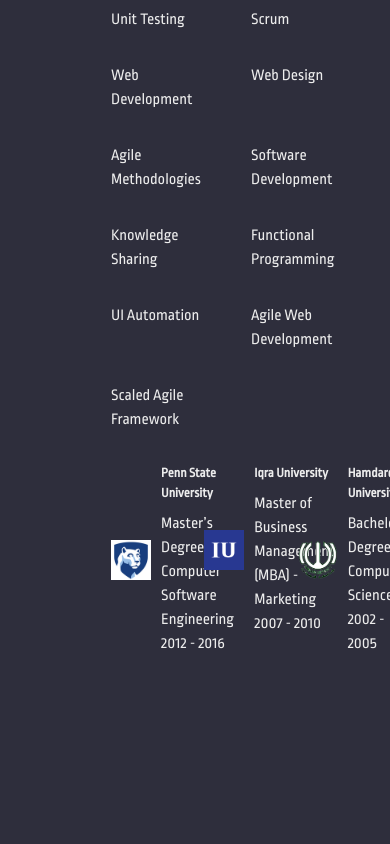
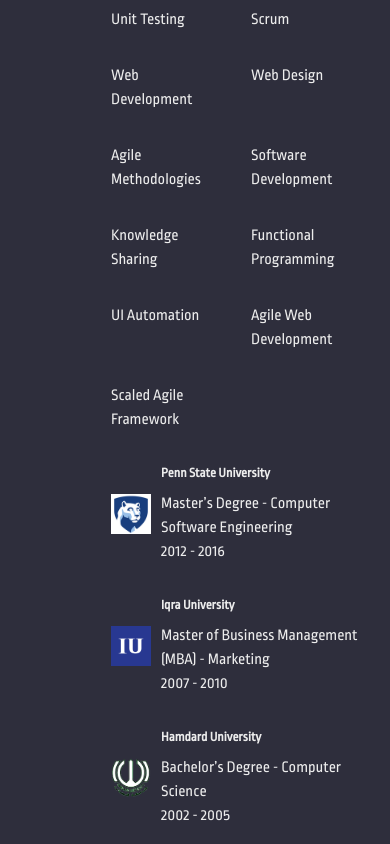
Before and after one commit to hamzazaidi/hamzadev, an Angular app: page /blog in a window 390 px wide. Shown: the part 872-1716 px from the top of the page. Before the commit the page ends 1544 px from the top, so only its background shows below. Built offline with nearby package versions, Linux system fonts and the light colour scheme.

Commit message:
add nav bar media query

```diff
--- a/src/app/components/nav-bar/nav-bar.component.scss
+++ b/src/app/components/nav-bar/nav-bar.component.scss
@@ -100,30 +100,19 @@
 }
 
 // /* Small screens */
-// @media only screen and (min-device-width: 375px) and (max-device-width: 667px) and (orientation: portrait) {
-//   .navbar {
-//     bottom: 0;
-//     left: 0;
-//     width: 100vw;
-//     height: 5rem;
-//   }
+@media only screen and (min-device-width: 375px) and (max-device-width: 667px) and (orientation: portrait) {
+  .navbar:hover {
+    width: 5rem;
+  }
 
-//   .logo {
-//     display: none;
-//   }
+  .logo {
+    display: none;
+  }
 
-//   .navbar-nav {
-//     flex-direction: row;
-//   }
-
-//   .nav-link {
-//     justify-content: center;
-//   }
-
-//   main {
-//     margin: 0;
-//   }
-// }
+  main {
+    margin: 0;
+  }
+}
 
 // @media only screen and (min-device-width: 375px) and (max-device-width: 667px) and (orientation: landscape) {
 //   .logo {
--- a/src/app/components/qualifications/qualifications.component.html
+++ b/src/app/components/qualifications/qualifications.component.html
@@ -1,6 +1,6 @@
 <div class="container-fluid no-gutters">
     <div class="row no-gutters">
-        <div class="col-4 col-lg-4 col-xl-4" *ngFor="let qualification of qualifications">
+        <div class="col col-lg-4 col-xl-4" *ngFor="let qualification of qualifications">
             <app-qualification [qualification]="qualification"></app-qualification>
         </div>
     </div>
```
